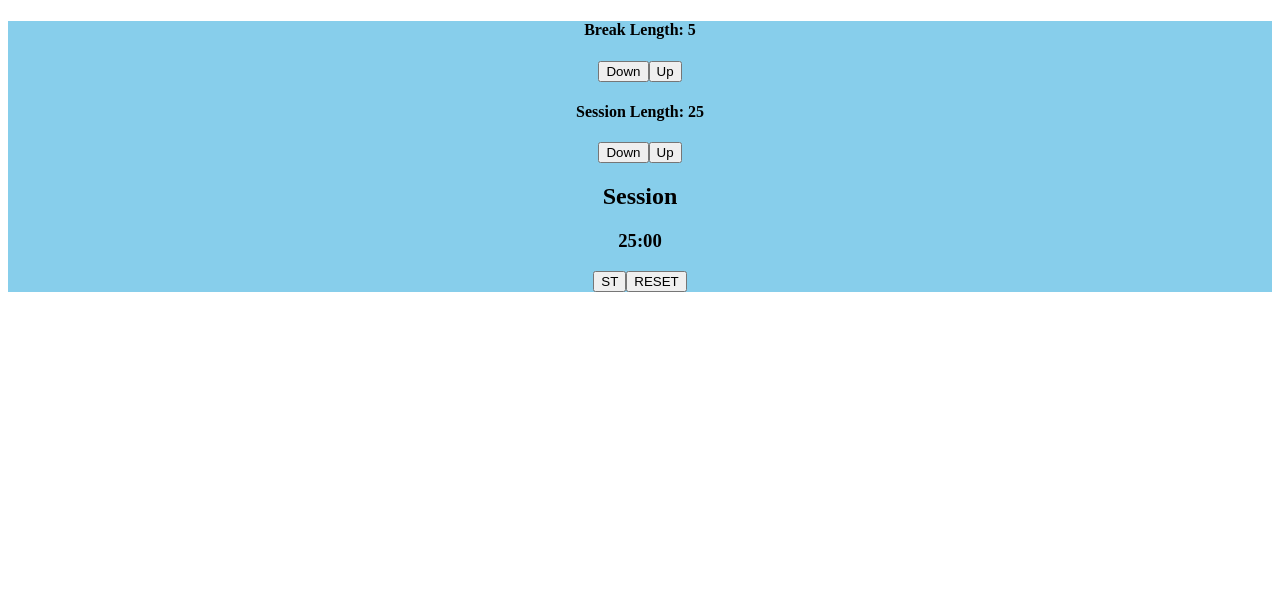
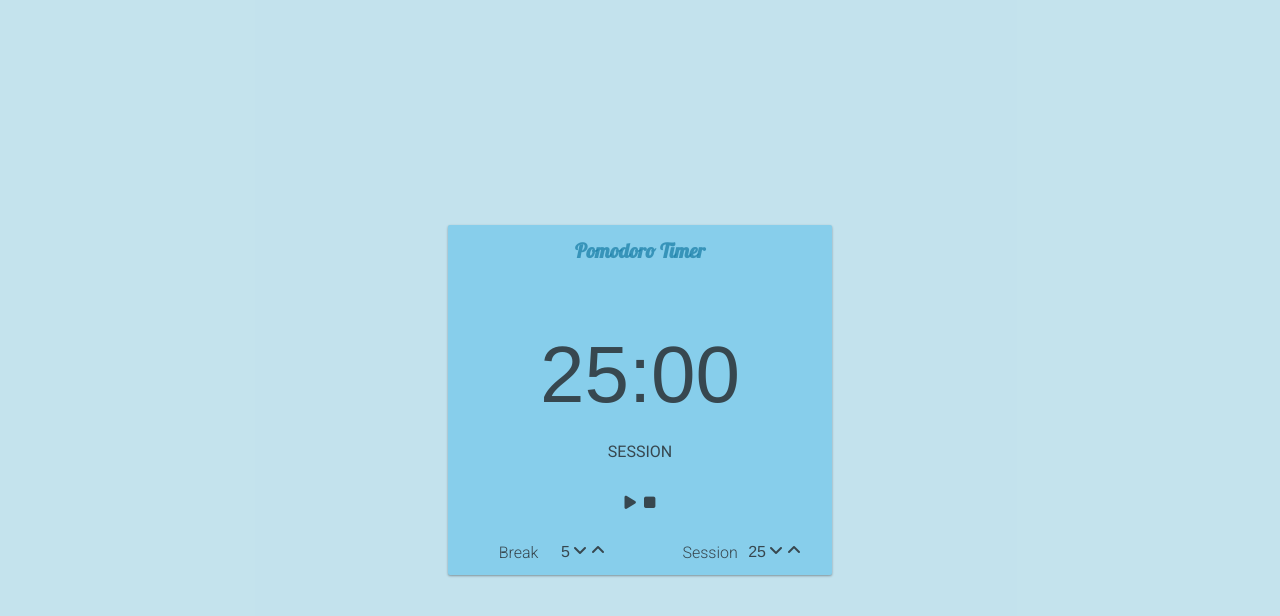
Before and after one commit to 18alantom/fCC_pomodoroClock, a React app: page / in a window 1280 px wide. Built offline with nearby package versions, Linux system fonts and the light colour scheme.

Commit message:
Complete project

```diff
--- a/src/index.html
+++ b/src/index.html
@@ -6,6 +6,9 @@
   <meta name="viewport" content="width=device-width, initial-scale=1.0">
   <meta http-equiv="X-UA-Compatible" content="ie=edge">
   <title>Document</title>
+  <!-- <link href="https://fonts.googleapis.com/icon?family=Material+Icons" rel="stylesheet"> -->
+  <script src="https://use.fontawesome.com/64a67ceaba.js"></script>
+  <link href="https://fonts.googleapis.com/css?family=Lobster|Roboto:300,400" rel="stylesheet">
   <script src="https://cdn.freecodecamp.org/testable-projects-fcc/v1/bundle.js"></script>
 </head>
 
--- a/src/script.jsx
+++ b/src/script.jsx
@@ -20,6 +20,7 @@ function secondsToExpression(s) {
   exp = `${minutes < 10 ? '0' : ''}${minutes}:${seconds < 10 ? '0' : ''}${seconds}`;
   return exp;
 }
+
 // ______________________
 // React Components Below
 // ______________________
@@ -37,6 +38,10 @@ class PomodoroController extends React.Component {
     this.startStopButtonHandler = this.startStopButtonHandler.bind(this);
     this.timeChangeHandler = this.timeChangeHandler.bind(this);
     this.resetButtonHandler = this.resetButtonHandler.bind(this);
+    this.decreaseSession = this.decreaseSession.bind(this);
+    this.increaseSession = this.increaseSession.bind(this);
+    this.decreaseBreak = this.decreaseBreak.bind(this);
+    this.increaseBreak = this.increaseBreak.bind(this);
   }
   componentWillMount() {
     const { sessionTime, breakTime, isSession } = this.state;
@@ -79,14 +84,53 @@ class PomodoroController extends React.Component {
       }, 1000);
     }
   }
+  decreaseSession() {
+    this.setState((prevState) => {
+      const t = prevState.sessionTime === 1 ? 1 : prevState.sessionTime - 1;
+      return {
+        sessionTime: t,
+        secondsLeft: t * 60,
+      };
+    });
+  }
+
+  increaseSession() {
+    this.setState((prevState) => {
+      const t = prevState.sessionTime === 60 ? 60 : prevState.sessionTime + 1;
+      return {
+        sessionTime: t,
+        secondsLeft: t * 60,
+      };
+    });
+  }
+
+  decreaseBreak() {
+    this.setState((prevState) => {
+      const t = prevState.breakTime === 1 ? 1 : prevState.breakTime - 1;
+      return {
+        breakTime: t,
+      };
+    });
+  }
+
+  increaseBreak() {
+    this.setState((prevState) => {
+      const t = prevState.breakTime === 60 ? 60 : prevState.breakTime + 1;
+      return {
+        breakTime: t,
+      };
+    });
+  }
+
   timeChangeHandler(e) {
-    const b = e.target.parentElement.classList.contains('break-controls');
-    const s = e.target.parentElement.classList.contains('session-controls');
+    // console.log(e.target.parentElement.parentElement);
+    const b = e.target.parentElement.parentElement.classList.contains('break-controls');
+    const s = e.target.parentElement.parentElement.classList.contains('session-controls');
     if (b) {
       let t = this.state.breakTime;
-      if (e.target.id === 'break-decrement') {
+      if (e.target.parentElement.id === 'break-decrement') {
         t = t === 1 ? t : t - 1;
-      } else if (e.target.id === 'break-increment') {
+      } else if (e.target.parentElement.id === 'break-increment') {
         t = t === 60 ? t : t + 1;
       }
       this.setState({
@@ -94,9 +138,9 @@ class PomodoroController extends React.Component {
       });
     } else if (s) {
       let t = this.state.sessionTime;
-      if (e.target.id === 'session-decrement') {
+      if (e.target.parentElement.id === 'session-decrement') {
         t = t === 1 ? t : t - 1;
-      } else if (e.target.id === 'session-increment') {
+      } else if (e.target.parentElement.id === 'session-increment') {
         t = t === 60 ? t : t + 1;
       }
       this.setState({
@@ -128,10 +172,14 @@ class PomodoroController extends React.Component {
     } = this.state;
     return (
       <Pomodoro
+        resetButtonHandler={this.resetButtonHandler}
         startStopButtonHandler={this.startStopButtonHandler}
-        resetButtonHandler={this.resetButtonHandler}
-        timeChangeHandler={this.timeChangeHandler}
+        increaseSession={this.increaseSession}
+        decreaseSession={this.decreaseSession}
+        increaseBreak={this.increaseBreak}
+        decreaseBreak={this.decreaseBreak}
         setBeepSound={this.setBeepSound}
+        interval={Number(this.interval)}
         secondsLeft={secondsLeft}
         sessionTime={sessionTime}
         breakTime={breakTime}
@@ -142,45 +190,68 @@ class PomodoroController extends React.Component {
 }
 
 function Pomodoro(props) {
+  const down = <i className="fa fa-angle-down" data-t="down" />;
+  const up = <i className="fa fa-angle-up" data-t="up" />;
+  const play = <i className="fa fa-play" />;
+  const pause = <i className="fa fa-pause" />;
+  const stop = <i className="fa fa-stop" />;
+  let addClassContainer = '';
+  let addClassTimer = '';
+  let addClassTitle = '';
+  if (props.interval) {
+    addClassContainer = props.isSession ? 'timerSessionContainer' : 'timerRestContainer';
+    addClassTimer = props.isSession ? 'timerSessionTimer' : 'timerRestTimer';
+    addClassTitle = props.isSession ? 'timerSessionTitle' : 'timerRestTitle';
+  }
   return (
-    <div id="container-div" style={{ background: 'skyblue', textAlign: 'center' }}>
-      <div id="setter-div">
-        <div className="break-controls">
-          <h4 id="break-label">
-            Break Length: <span id="break-length">{props.breakTime}</span>
-          </h4>
-          <button id="break-decrement" onClick={props.timeChangeHandler}>
-            Down
+    <div id="container-div" className={addClassContainer}>
+      <h1 className={addClassTitle}>Pomodoro Timer</h1>
+
+      <div id="inner-container-div">
+        <div id="time-div">
+          <p id="time-left" className={addClassTimer}>
+            {secondsToExpression(props.secondsLeft)}
+          </p>
+          <p id="timer-label">{props.isSession ? 'Session' : 'Break'}</p>
+        </div>
+
+        <div id="controls-div">
+          <button id="start_stop" onClick={props.startStopButtonHandler}>
+            {props.interval ? pause : play}
           </button>
-          <button id="break-increment" onClick={props.timeChangeHandler}>
-            Up
+          <button id="reset" onClick={props.resetButtonHandler}>
+            {stop}
           </button>
         </div>
 
-        <div className="session-controls">
-          <h4 id="session-label">
-            Session Length: <span id="session-length">{props.sessionTime}</span>
-          </h4>
-          <button id="session-decrement" onClick={props.timeChangeHandler}>
-            Down
-          </button>
-          <button id="session-increment" onClick={props.timeChangeHandler}>
-            Up
-          </button>
+        <div id="setter-div" className={props.interval ? 'timerControls' : ''}>
+          <div className="break-controls controls">
+            <p id="break-label">
+              Break <span id="break-length">{props.breakTime}</span>
+            </p>
+
+            <button id="break-decrement" onClick={props.decreaseBreak}>
+              {down}
+            </button>
+            <button id="break-increment" onClick={props.increaseBreak}>
+              {up}
+            </button>
+          </div>
+
+          <div className="session-controls controls">
+            <p id="session-label">
+              Session <span id="session-length">{props.sessionTime}</span>
+            </p>
+            <button id="session-decrement" onClick={props.decreaseSession}>
+              {down}
+            </button>
+            <button id="session-increment" onClick={props.increaseSession}>
+              {up}
+            </button>
+          </div>
         </div>
       </div>
-      <div id="time-div">
-        <h2 id="timer-label">{props.isSession ? 'Session' : 'Break'}</h2>
-        <h3 id="time-left">{secondsToExpression(props.secondsLeft)}</h3>
-      </div>
-      <div id="controls-div">
-        <button id="start_stop" onClick={props.startStopButtonHandler}>
-          ST
-        </button>
-        <button id="reset" onClick={props.resetButtonHandler}>
-          RESET
-        </button>
-      </div>
+
       <audio src={soundFile} type="audio/mpeg" id="beep" preload="auto" ref={props.setBeepSound}>
         <track src={soundFile} kind="captions" />
       </audio>
@@ -193,10 +264,15 @@ ReactDOM.render(<PomodoroController />, root);
 Pomodoro.propTypes = {
   setBeepSound: PropTypes.func.isRequired,
   startStopButtonHandler: PropTypes.func.isRequired,
-  timeChangeHandler: PropTypes.func.isRequired,
+  // timeChangeHandler: PropTypes.func.isRequired,
+  increaseBreak: PropTypes.func.isRequired,
+  decreaseBreak: PropTypes.func.isRequired,
+  increaseSession: PropTypes.func.isRequired,
+  decreaseSession: PropTypes.func.isRequired,
   resetButtonHandler: PropTypes.func.isRequired,
   sessionTime: PropTypes.number.isRequired,
   breakTime: PropTypes.number.isRequired,
   secondsLeft: PropTypes.number.isRequired,
   isSession: PropTypes.bool.isRequired,
+  interval: PropTypes.number.isRequired,
 };
--- a/src/styles/styles.scss
+++ b/src/styles/styles.scss
@@ -0,0 +1,185 @@
+$translate-m50p: translate(-50%, -50%);
+$bs-vlight:0 1px 3px rgba(0, 0, 0, 0.12),
+0 1px 2px rgba(0, 0, 0, 0.24);
+$bs-light: 0 3px 6px rgba(0, 0, 0, 0.16),
+0 3px 6px rgba(0, 0, 0, 0.23);
+$bs-medium:0 10px 20px rgba(0, 0, 0, 0.19),
+0 6px 6px rgba(0, 0, 0, 0.23);
+$title-font: 'Lobster',
+serif;
+$timeLeft-font: Arial;
+$timeSet-font: 'Roboto',
+sans-serif;
+$isSession-font: 'Roboto',
+sans-serif;
+$span-font: Helvetica,
+sans-serif;
+$transition-anim: all 0.3s cubic-bezier(.25, .8, .25, 1);
+$text-color: #37474f;
+$text-color-session: #263238;
+$text-color-rest: #455a64;
+html,
+body {
+  margin: 0px;
+  padding: 0px;
+  width: 100%;
+  height: 100%;
+}
+
+.root {
+  position: absolute;
+  background: rgba(173, 216, 230, 0.726);
+  width: 100%;
+  height: 100%;
+  padding: 0px;
+  margin: 0px;
+  color: $text-color;
+}
+
+#container-div {
+  width: 30%;
+  min-width: 350px;
+  height: 30%;
+  min-height: 350px;
+  border-radius: 2px;
+  position: absolute;
+  margin: 0px;
+  top: 50%;
+  left: 50%;
+  transform: $translate-m50p;
+  box-shadow: $bs-vlight;
+  background: skyblue;
+  transition: $transition-anim;
+  h1 {
+    font-family: $title-font;
+    text-align: center;
+    color: rgba(28, 128, 168, 0.747);
+    font-size: 1.25rem;
+    transition: $transition-anim;
+  }
+}
+
+#container-div:hover {
+  h1 {
+    color: rgb(28, 128, 168);
+  }
+}
+
+button {
+  font-size: 20px;
+  margin: 0px;
+  padding: 0px;
+  background: transparent;
+  border: none;
+  outline: none;
+}
+
+i {
+  padding: 4px;
+  color: $text-color;
+  transition: $transition-anim;
+  cursor: pointer;
+}
+
+i:hover {
+  color: #5f7b88;
+}
+
+#inner-container-div {
+  margin: 0px;
+  padding: 0px;
+  display: grid;
+  height: 86%;
+  grid-template-rows: 4fr 1fr 1fr;
+}
+
+#time-div {
+  text-align: center;
+  #time-left {
+    transition: $transition-anim;
+    font-size: 5rem;
+    font-family: $timeLeft-font;
+    position: absolute;
+    top: 20%;
+    left: 50%;
+    transform: $translate-m50p;
+  }
+  #timer-label {
+    text-transform: uppercase;
+    font-family: $isSession-font;
+    position: absolute;
+    font-weight: 400;
+    top: 60%;
+    left: 50%;
+    transform: $translate-m50p;
+  }
+}
+
+#controls-div {
+  text-align: center;
+  align-self: center;
+  i {
+    font-size: 0.95rem;
+  }
+}
+
+#setter-div {
+  font-family: $timeSet-font;
+  text-align: center;
+  display: grid;
+  grid-template-columns: 1fr 1fr;
+  grid-gap: 8px;
+  align-items: center;
+  transition: $transition-anim;
+  .controls {
+    p {
+      text-align: center;
+      float: left;
+      position: relative;
+      top: 0;
+      left: 28px;
+      width: 50%;
+      font-weight: 300;
+    }
+    span {
+      float: right;
+      font-family: $span-font;
+      font-weight: 500;
+      margin-left: 0px;
+    }
+    i {
+      font-size: 1.0rem;
+      position: relative;
+      top: 11px;
+      padding: 2px;
+    }
+  }
+}
+
+.timerSessionContainer {
+  box-shadow: $bs-medium !important;
+}
+
+.timerRestContainer {
+  box-shadow: $bs-light !important;
+}
+
+.timerSessionTimer {
+  color: $text-color-session !important;
+}
+
+.timerRestTimer {
+  color: $text-color-rest !important;
+}
+
+.timerSessionTitle {
+  color: rgb(216, 48, 48) !important;
+}
+
+.timerRestTitle {
+  color: $text-color-rest !important;
+}
+
+.timerControls {
+  opacity: 0;
+}
```
Also changed, not shown: docs/index.html (+3 -0 lines), docs/bundle.js.
